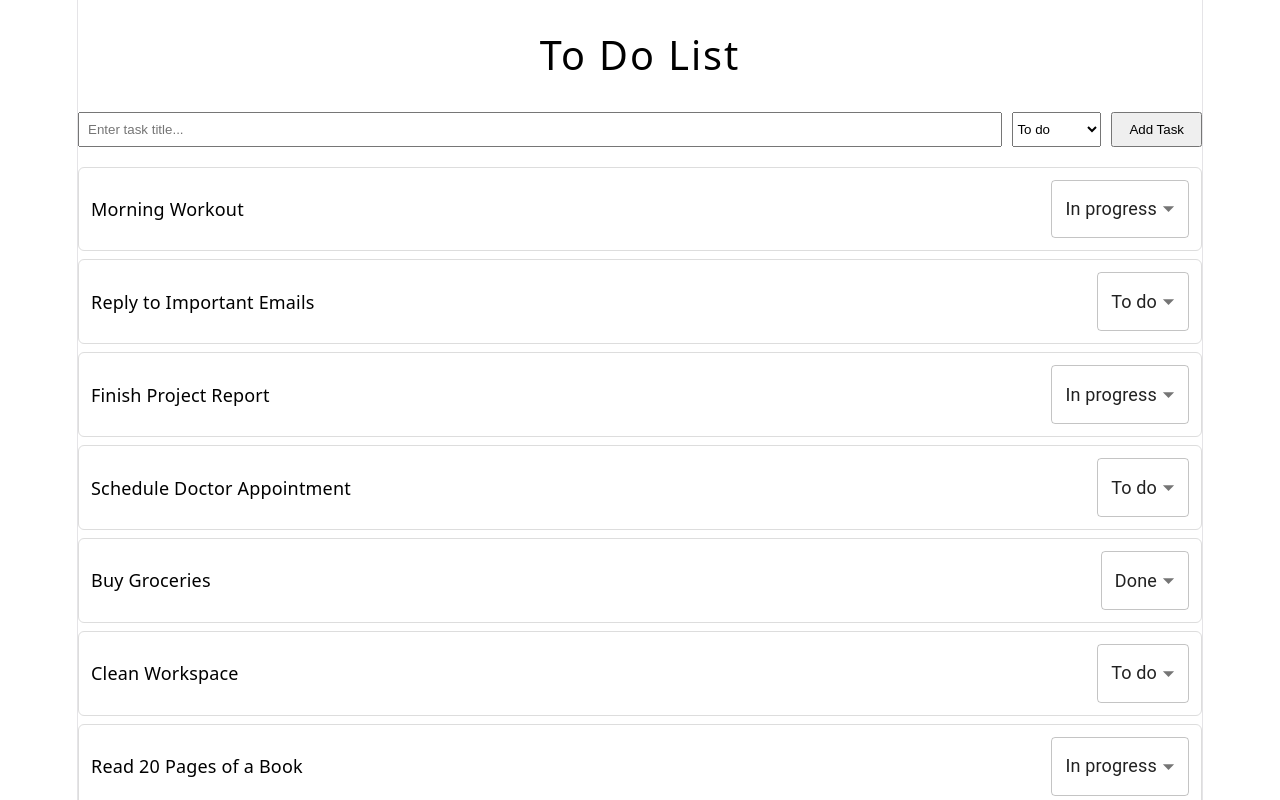
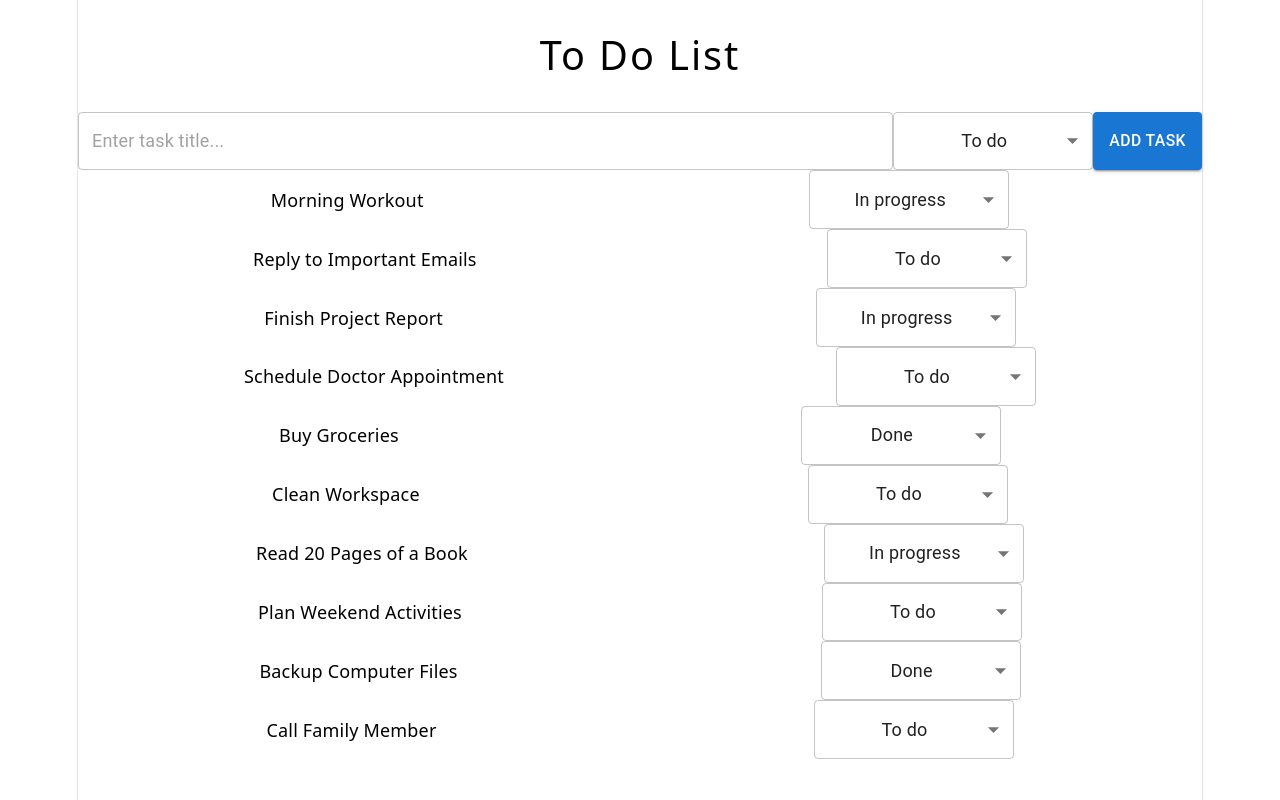
Before and after one commit to sly123456789/ToDoTraining, a React (Vite) app: page / in a window 1280 px wide. Shown: the top 800 px of the page. Built offline with nearby package versions, Linux system fonts and the light colour scheme.

Commit message:
fix - pr: use mui to design ui

```diff
--- a/src/component/AddTask/AddTask.tsx
+++ b/src/component/AddTask.tsx
@@ -1,12 +1,12 @@
-import "./AddTask.css";
 import { useState } from "react";
-import { statusesList, type Statuses } from "../../types/statuses";
-import type { Task } from "../../types/tasks";
+import { statusesList, type Statuses } from "../types/statuses";
+import type { Task } from "../types/tasks";
 import { v4 as uuid } from "uuid";
-import { useAppDispatch } from "../../app/hooks";
-import { addTask } from "../../features/tasks/tasksSlice";
-import StatusDropdown from "../StatusDropdown";
+import { useAppDispatch } from "../app/hooks";
+import { addTask } from "../features/tasks/tasksSlice";
+import StatusDropdown from "./StatusDropdown";
 import { toast } from "react-toastify";
+import { Box, Button, TextField, type SelectChangeEvent } from "@mui/material";
 
 export default function AddTask() {
   const [selectedStatus, setSelectedStatus] = useState<Statuses>(
@@ -38,19 +38,28 @@ export default function AddTask() {
     }
   }
 
+  function handleStatusChange(event: SelectChangeEvent) {
+    setSelectedStatus(event.target.value);
+  }
+
   return (
-    <div className="add-task">
-      <input
+    <Box sx={{ display: "flex", justifyContent: "space-between" }}>
+      <TextField
         className="add-task-input"
+        sx={{ flexGrow: 1 }}
         type="text"
         value={newTaskTitle}
         onChange={(e) => setNewTaskTitle(e.target.value)}
         placeholder="Enter task title..."
       />
-      <StatusDropdown />
-      <button className="add-task-button" onClick={handleAddTask}>
+      <StatusDropdown current={selectedStatus} onChange={handleStatusChange} />
+      <Button
+        variant="contained"
+        className="add-task-button"
+        onClick={handleAddTask}
+      >
         Add Task
-      </button>
-    </div>
+      </Button>
+    </Box>
   );
 }
--- a/src/component/AddTask/AddTask.css
+++ /dev/null
@@ -1,15 +0,0 @@
-.add-task {
-    margin-bottom: 20px;
-    display: flex;
-    gap: 10px;
-}
-
-.add-task-button {
-    padding: 8px 16px;
-    cursor: pointer;
-}
-
-.add-task-input {
-    flex: 1;
-    padding: 8px;
-}
--- a/src/component/HomePage/HomePage.tsx
+++ b/src/component/HomePage/HomePage.tsx
@@ -1,9 +1,9 @@
 import { Box } from "@mui/material";
 import "./HomePage.css";
-import TasksList from "../TasksList/TasksList";
+import TasksList from "../TasksList";
 import { store } from "../../app/store";
 import { Provider } from "react-redux";
-import AddTask from "../AddTask/AddTask";
+import AddTask from "../AddTask";
 
 export default function HomePage() {
   return (
--- a/src/component/StatusDropdown.tsx
+++ b/src/component/StatusDropdown.tsx
@@ -1,13 +1,26 @@
+import { MenuItem, Select, type SelectChangeEvent } from "@mui/material";
 import { statusesList } from "../types/statuses";
 
-export default function StatusDropdown() {
+interface StatusDropdownProps {
+  current: string;
+  onChange: (event: SelectChangeEvent<string>) => void;
+}
+
+export default function StatusDropdown({
+  current,
+  onChange,
+}: StatusDropdownProps) {
   return (
-    <select>
+    <Select
+      value={current}
+      onChange={onChange}
+      sx={{ width: 200, height: "auto" }}
+    >
       {statusesList.map((status) => (
-        <option key={status} value={status}>
+        <MenuItem key={status} value={status}>
           {status}
-        </option>
+        </MenuItem>
       ))}
-    </select>
+    </Select>
   );
 }
--- a/src/component/Task/Task.tsx
+++ b/src/component/Task.tsx
@@ -1,17 +1,16 @@
-import "./Task.css";
 import { memo } from "react";
-import { statusesList } from "../../types/statuses";
-import { useAppDispatch, useAppSelector } from "../../app/hooks";
-import { selectTaskById, updateTask } from "../../features/tasks/tasksSlice";
+import { useAppDispatch, useAppSelector } from "../app/hooks";
+import { selectTaskById, updateTask } from "../features/tasks/tasksSlice";
 import { toast } from "react-toastify";
-import { MenuItem, Select, type SelectChangeEvent } from "@mui/material";
+import { Box, type SelectChangeEvent } from "@mui/material";
+import StatusDropdown from "./StatusDropdown";
 
 export const TaskRow = memo(({ taskId }: { taskId: string }) => {
   const task = useAppSelector((state) => selectTaskById(state, taskId));
   const dispatch = useAppDispatch();
 
   function updateStatus(event: SelectChangeEvent) {
-      const newTask = {
+    const newTask = {
       id: taskId,
       status: event.target.value,
     };
@@ -28,18 +27,15 @@ export const TaskRow = memo(({ taskId }: { taskId: string }) => {
   }
 
   return (
-    <div className="task">
+    <Box
+      sx={{
+        display: "flex",
+        justifyContent: "space-around",
+        alignItems: "center",
+      }}
+    >
       {task.title}
-      <Select
-        value={task.status}
-        onChange={updateStatus}
-      >
-        {statusesList.map((status) => (
-          <MenuItem id={status} value={status}>
-            {status}
-          </MenuItem>
-        ))}
-      </Select>
-    </div>
+      <StatusDropdown current={task.status} onChange={updateStatus} />
+    </Box>
   );
 });
--- a/src/component/Task/Task.css
+++ /dev/null
@@ -1,9 +0,0 @@
-.task {
-    border: 1px solid #ddd;
-    padding: 12px;
-    border-radius: 6px;
-    display: flex;
-    justify-content: space-between;
-    align-items: center;
-    margin-bottom: 8px;
-}
--- /dev/null
+++ b/src/component/TasksList.tsx
@@ -0,0 +1,22 @@
+import { selectTasksIds } from "../features/tasks/tasksSlice";
+import { useAppSelector } from "../app/hooks";
+import { TaskRow } from "./Task";
+import { Box } from "@mui/material";
+
+export default function TasksList() {
+  const tasksIds = useAppSelector((state) => selectTasksIds(state));
+
+  return (
+    <Box
+      sx={{
+        display: "flex",
+        justifyContent: "space-between",
+        flexDirection: "column",
+      }}
+    >
+      {tasksIds.map((id) => (
+        <TaskRow key={id} taskId={id} />
+      ))}
+    </Box>
+  );
+}
--- a/src/component/TasksList/TaskList.css
+++ /dev/null
@@ -1,5 +0,0 @@
-task-list {
-    display: flex;
-    flex-direction: column;
-    gap: 12px;
-}
--- a/src/component/TasksList/TasksList.tsx
+++ /dev/null
@@ -1,16 +0,0 @@
-import "./TaskList.css";
-import { selectTasksIds } from "../../features/tasks/tasksSlice";
-import { useAppSelector } from "../../app/hooks";
-import { TaskRow } from "../Task/Task";
-
-export default function TasksList() {
-  const tasksIds = useAppSelector((state) => selectTasksIds(state));
-
-  return (
-    <div className="task-list">
-      {tasksIds.map((id) => (
-        <TaskRow key={id} taskId={id} />
-      ))}
-    </div>
-  );
-}
```
